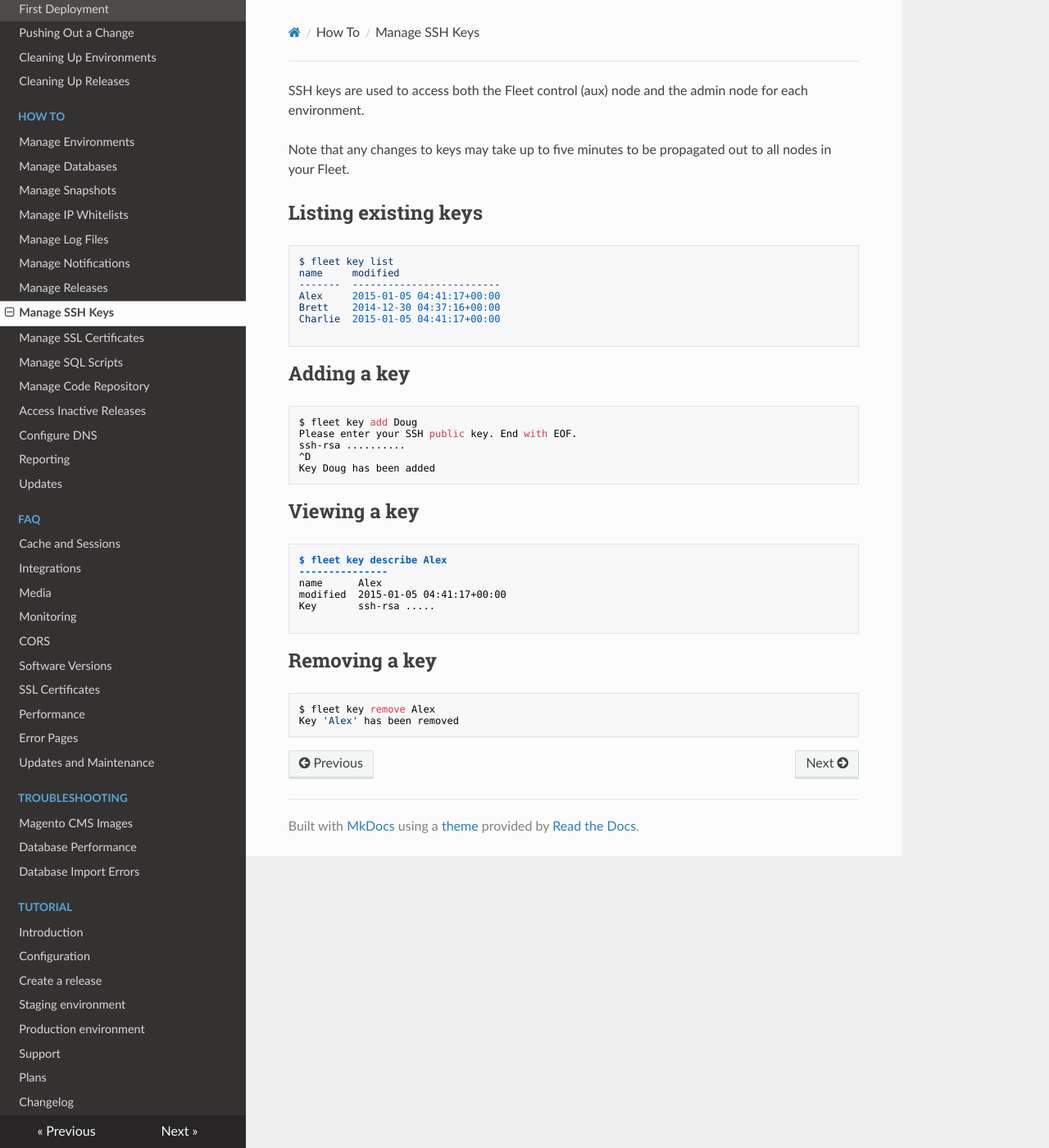
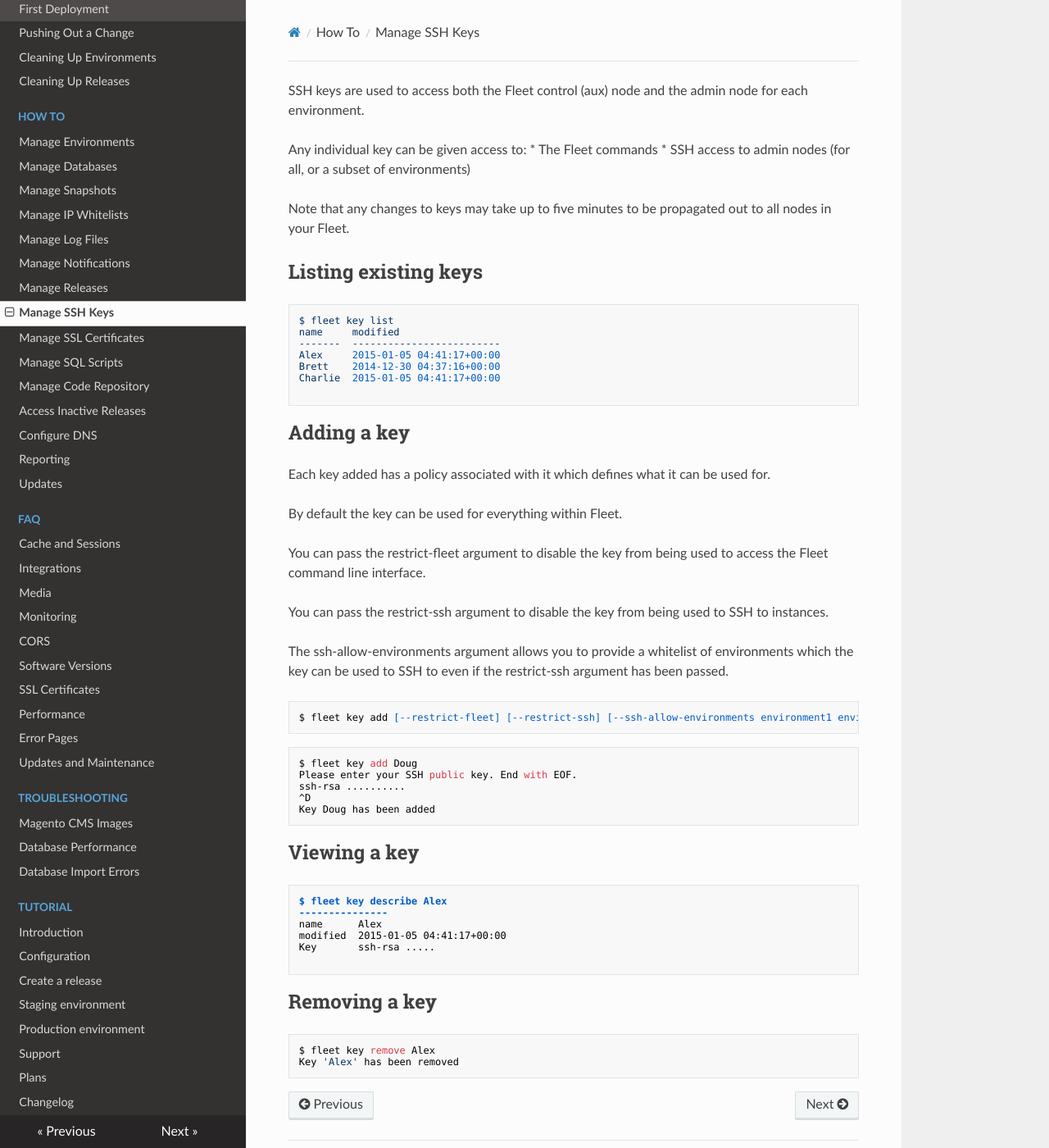
Before and after one commit to anchor/fleet-magento-docs, an MkDocs documentation site: the page built from docs/how-to/manage-keys.md, in a window 1280 px wide and 1400 px high. Shown: the whole window at 82% size. Built offline with MkDocs 1.6.1, drawn with Linux system fonts in a browser that asks for light colours; nearby versions of some CDN libraries; old or Windows-style settings are respelled for this version of MkDocs.

Commit message:
Add documentation on controlling permissions for keys

````diff
--- a/docs/how-to/manage-keys.md
+++ b/docs/how-to/manage-keys.md
@@ -1,4 +1,8 @@
 SSH keys are used to access both the Fleet control (aux) node and the admin node for each environment.
+
+Any individual key can be given access to:
+ * The Fleet commands
+ * SSH access to admin nodes (for all, or a subset of environments)
 
 Note that any changes to keys may take up to five minutes to be propagated out to all nodes in your Fleet.
 
@@ -17,6 +21,22 @@ Charlie  2015-01-05 04:41:17+00:00
 
 Adding a key
 ----
+
+Each key added has a policy associated with it which defines what it can be used for.
+
+By default the key can be used for everything within Fleet.
+
+You can pass the restrict-fleet argument to disable the key from being used to access
+the Fleet command line interface.
+
+You can pass the restrict-ssh argument to disable the key from being used to SSH to instances.
+
+The ssh-allow-environments argument allows you to provide a whitelist of environments
+which the key can be used to SSH to even if the restrict-ssh argument has been passed.
+
+```
+$ fleet key add [--restrict-fleet] [--restrict-ssh] [--ssh-allow-environments environment1 environment2 ... environmentn] key_name
+```
 
 ```
 $ fleet key add Doug
````
